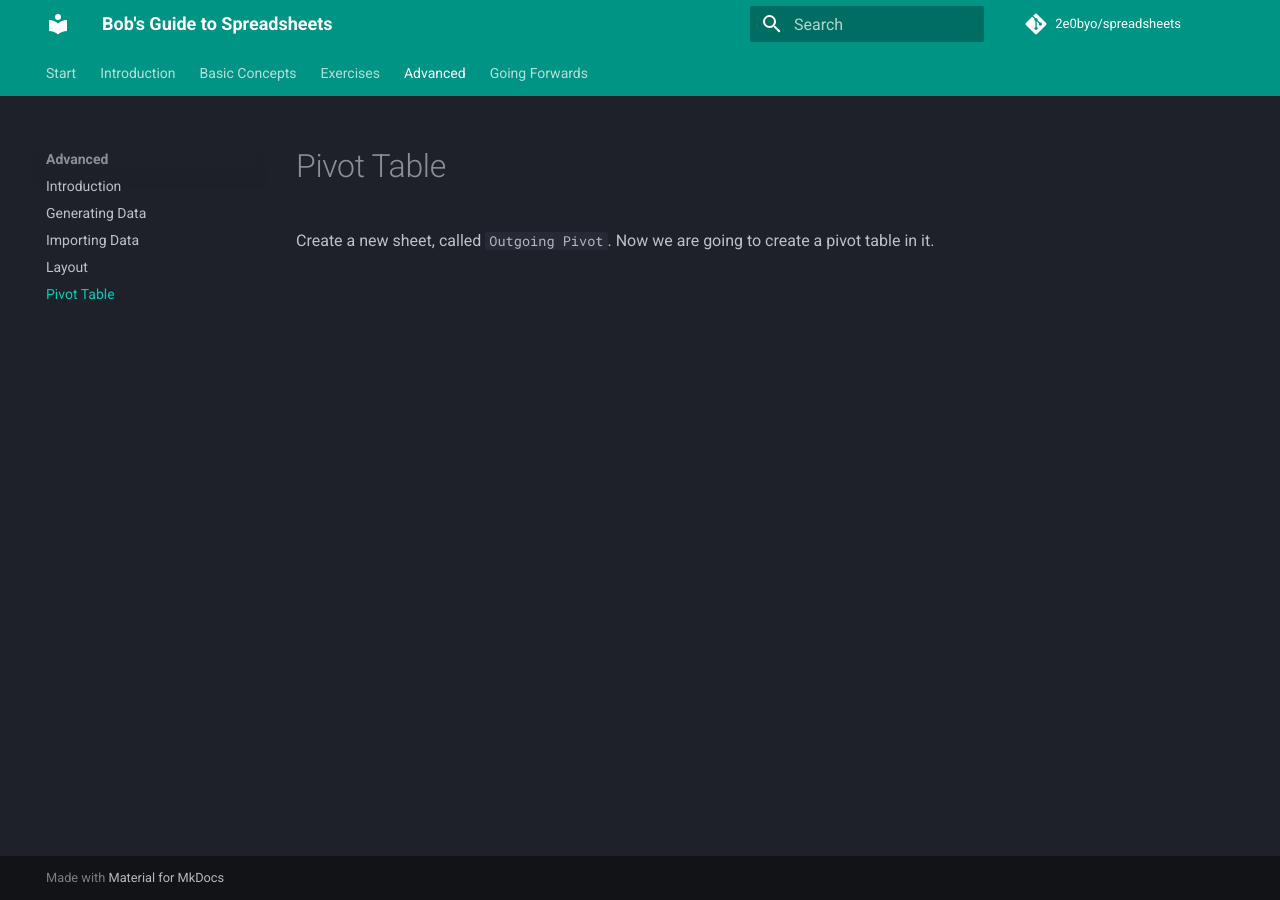
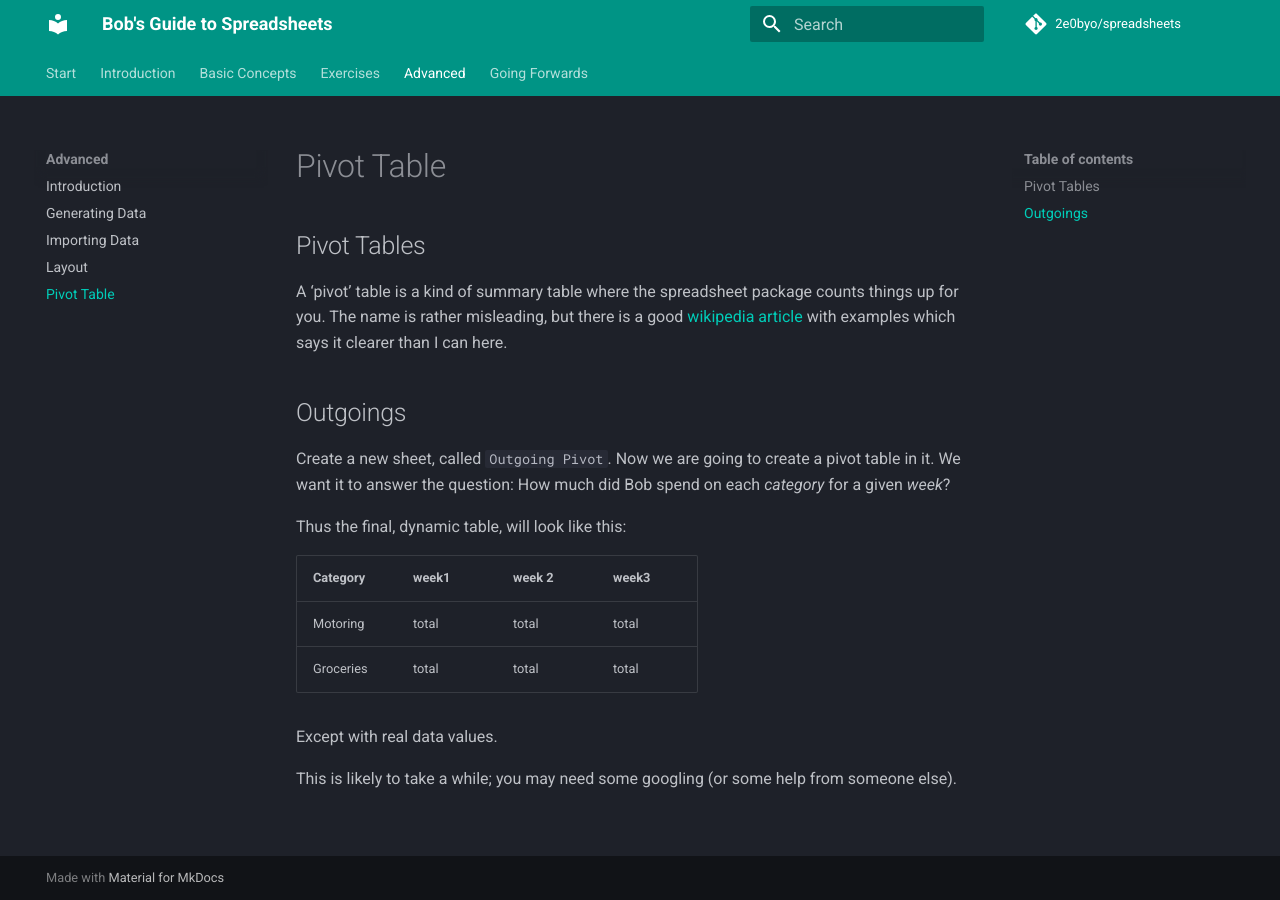
Before and after one commit to 2e0byo/spreadsheets, an MkDocs documentation site: the page built from docs/advanced/ex4.md, in a window 1280 px wide. Built offline with MkDocs 1.6.1 and Material for MkDocs 9.7.7, drawn with Linux system fonts in a browser that asks for light colours; comment, search, counter and statistics services are not loaded.

Commit message:
add pivots

```diff
--- a/docs/advanced/ex4.md
+++ b/docs/advanced/ex4.md
@@ -1 +1,24 @@
-Create a new sheet, called `Outgoing Pivot`.  Now we are going to create a pivot table in it.
+## Pivot Tables
+
+A 'pivot' table is a kind of summary table where the spreadsheet package
+counts things up for you.  The name is rather misleading, but there is a good
+[wikipedia article](https://en.wikipedia.org/wiki/Pivot_table) with examples
+which says it clearer than I can here.
+
+## Outgoings
+
+Create a new sheet, called `Outgoing Pivot`.  Now we are going to create a pivot
+table in it.  We want it to answer the question:  How much did Bob spend on each
+*category* for a given *week*?
+
+Thus the final, dynamic table, will look like this:
+
+| Category  | week1 | week 2 | week3 |
+|-----------|-------|--------|-------|
+| Motoring  | total | total  | total |
+| Groceries | total | total  | total |
+
+Except with real data values.
+
+This is likely to take a while; you may need some googling (or some help from
+someone else).
```
